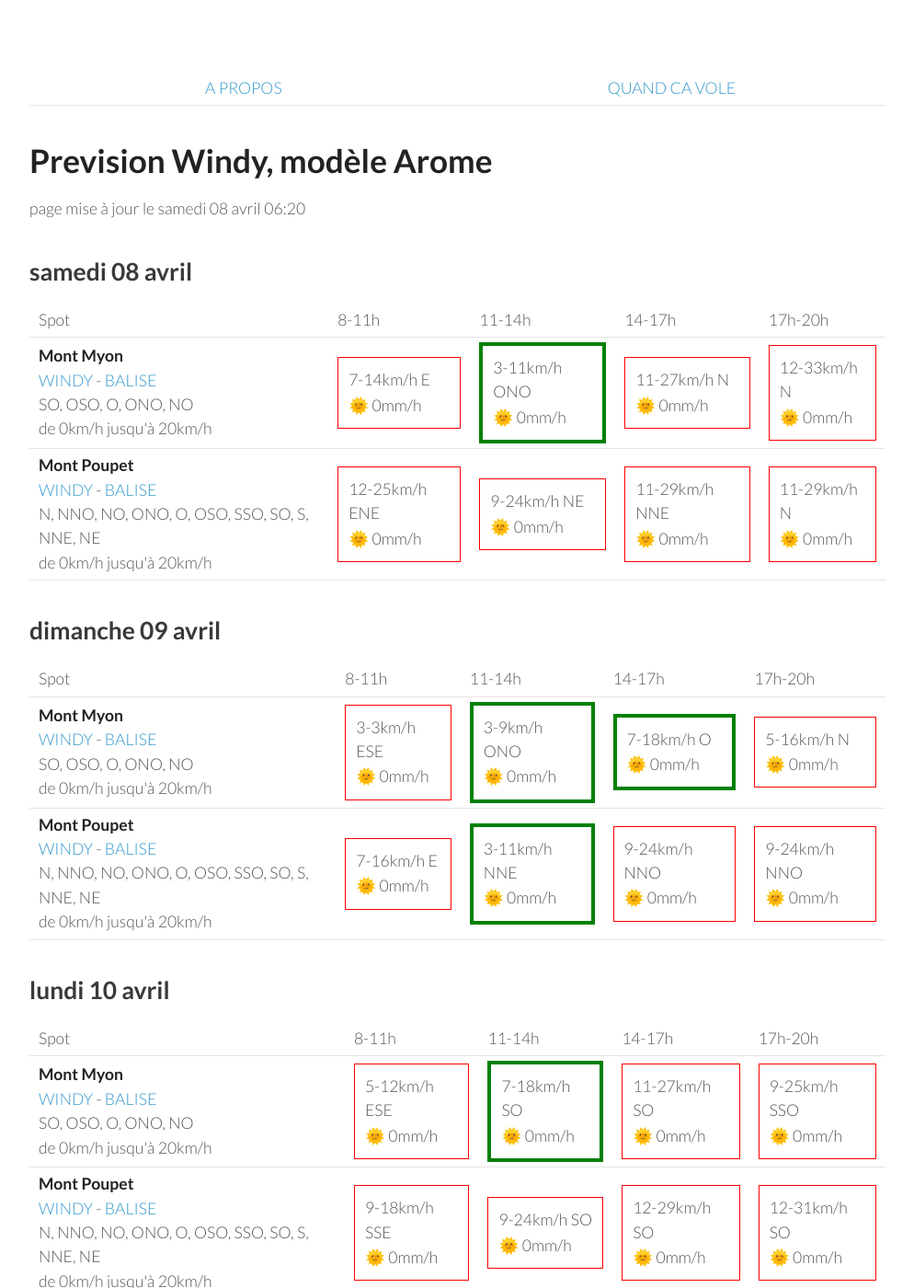
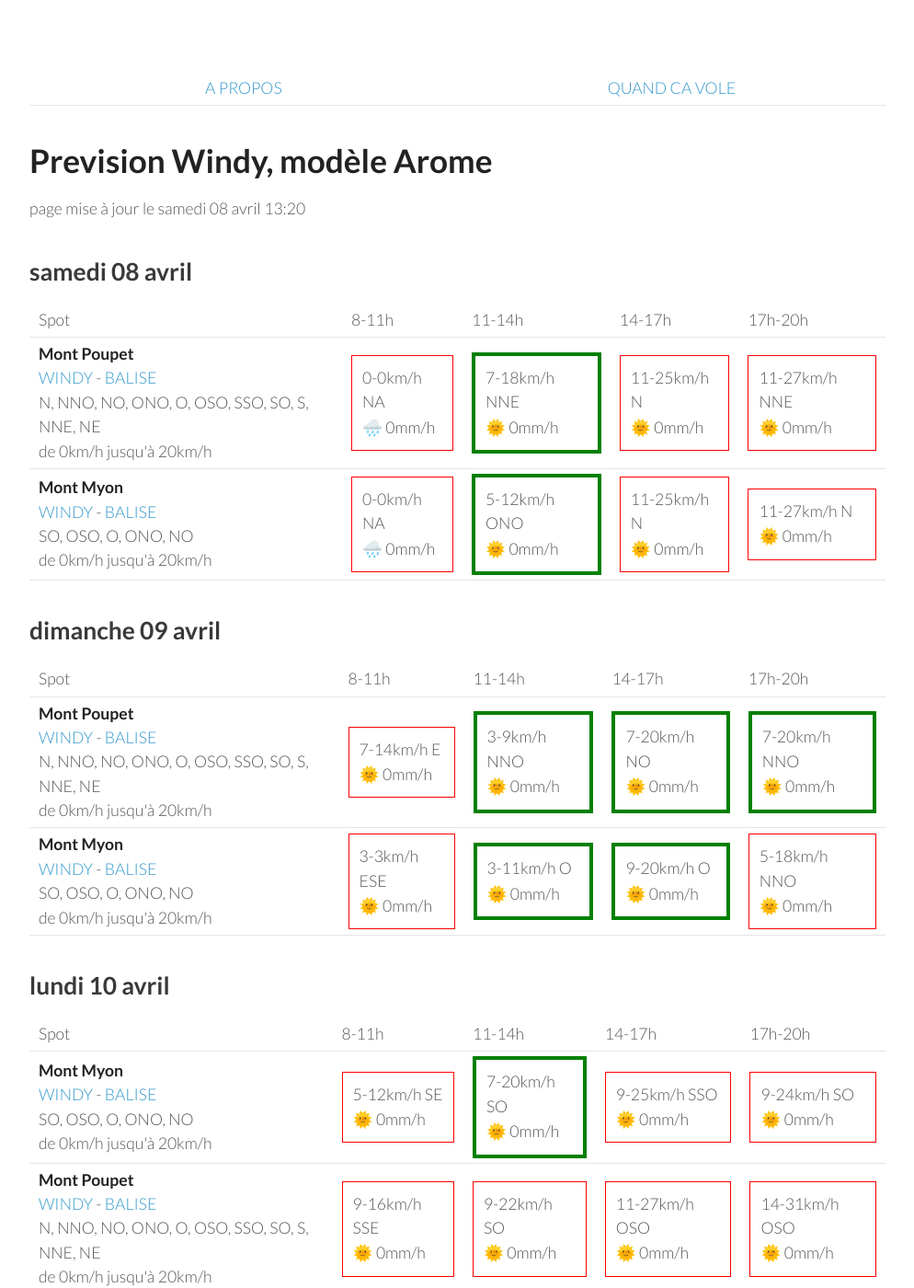
Before and after one commit to parapente-dans-le-nord/parapente-dans-le-nord.github.io, a Jekyll site: the page built from jura.markdown, in a window 1280 px wide and 1400 px high. Shown: the whole window at 92% size, without its empty margins (26-1020 px from the left). Built offline with Jekyll 4.4.1, drawn with Linux system fonts in a browser that asks for light colours; some of the changed text lies outside the part shown.

Commit message:
update index.markdown

```diff
--- a/jura.markdown
+++ b/jura.markdown
@@ -7,7 +7,7 @@ title:  "Tous les spots"
 {: .links}
 
 # Prevision Windy, modèle Arome
-page mise à jour le samedi 08 avril 06:20
+page mise à jour le samedi 08 avril 13:20
 
 ## samedi 08 avril
 
@@ -22,23 +22,21 @@ page mise à jour le samedi 08 avril 06:20
       <td>17h-20h</td>
     </tr>
 <tr>
-        <td><strong>Mont Myon</strong><br><a href="https://windy.com/46.331/5.397?45.898,5.394,8,m:eWoagj8">WINDY</a> - <span class=""><a href="http://www.balisemeteo.com/balise.php?idBalise=70">BALISE</a> </span><br> <span class="vent-favorable">SO, OSO, O, ONO, NO</span><br><span class="force-vent">de 0km/h jusqu'à 20km/h</span> </td>
+        <td><strong>Mont Poupet</strong><br><a href="https://windy.com/46.970/5.876?46.541,5.876,8">WINDY</a> - <span class=""><a href="http://www.balisemeteo.com/balise.php?idBalise=92">BALISE</a> </span><br> <span class="vent-favorable">N, NNO, NO, ONO, O, OSO, SSO, SO, S, NNE, NE</span><br><span class="force-vent">de 0km/h jusqu'à 20km/h</span> </td>
 
-            <td><div class="not-flyable"><p>7-14km/h E</p><p>🌞 0mm/h</p></div></td>
-            <td><div class="flyable"><p>3-11km/h ONO</p><p>🌞 0mm/h</p></div></td>
-            <td><div class="not-flyable"><p>11-27km/h N</p><p>🌞 0mm/h</p></div></td>
-            <td><div class="not-flyable"><p>12-33km/h N</p><p>🌞 0mm/h</p></div></td>
-
+            <td><div class="not-flyable"><p>0-0km/h NA</p><p>🌧️ 0mm/h</p></div></td>
+            <td><div class="flyable"><p>7-18km/h NNE</p><p>🌞 0mm/h</p></div></td>
+            <td><div class="not-flyable"><p>11-25km/h N</p><p>🌞 0mm/h</p></div></td>
+            <td><div class="not-flyable"><p>11-27km/h NNE</p><p>🌞 0mm/h</p></div></td>
 
     </tr>
 <tr>
-        <td><strong>Mont Poupet</strong><br><a href="https://windy.com/46.970/5.876?46.541,5.876,8">WINDY</a> - <span class=""><a href="http://www.balisemeteo.com/balise.php?idBalise=92">BALISE</a> </span><br> <span class="vent-favorable">N, NNO, NO, ONO, O, OSO, SSO, SO, S, NNE, NE</span><br><span class="force-vent">de 0km/h jusqu'à 20km/h</span> </td>
+        <td><strong>Mont Myon</strong><br><a href="https://windy.com/46.331/5.397?45.898,5.394,8,m:eWoagj8">WINDY</a> - <span class=""><a href="http://www.balisemeteo.com/balise.php?idBalise=70">BALISE</a> </span><br> <span class="vent-favorable">SO, OSO, O, ONO, NO</span><br><span class="force-vent">de 0km/h jusqu'à 20km/h</span> </td>
 
-            <td><div class="not-flyable"><p>12-25km/h ENE</p><p>🌞 0mm/h</p></div></td>
-            <td><div class="not-flyable"><p>9-24km/h NE</p><p>🌞 0mm/h</p></div></td>
-            <td><div class="not-flyable"><p>11-29km/h NNE</p><p>🌞 0mm/h</p></div></td>
-            <td><div class="not-flyable"><p>11-29km/h N</p><p>🌞 0mm/h</p></div></td>
-
+            <td><div class="not-flyable"><p>0-0km/h NA</p><p>🌧️ 0mm/h</p></div></td>
+            <td><div class="flyable"><p>5-12km/h ONO</p><p>🌞 0mm/h</p></div></td>
+            <td><div class="not-flyable"><p>11-25km/h N</p><p>🌞 0mm/h</p></div></td>
+            <td><div class="not-flyable"><p>11-27km/h N</p><p>🌞 0mm/h</p></div></td>
 
     </tr>
 
@@ -58,22 +56,22 @@ page mise à jour le samedi 08 avril 06:20
       <td>17h-20h</td>
     </tr>
 <tr>
-        <td><strong>Mont Myon</strong><br><a href="https://windy.com/46.331/5.397?45.898,5.394,8,m:eWoagj8">WINDY</a> - <span class=""><a href="http://www.balisemeteo.com/balise.php?idBalise=70">BALISE</a> </span><br> <span class="vent-favorable">SO, OSO, O, ONO, NO</span><br><span class="force-vent">de 0km/h jusqu'à 20km/h</span> </td>
+        <td><strong>Mont Poupet</strong><br><a href="https://windy.com/46.970/5.876?46.541,5.876,8">WINDY</a> - <span class=""><a href="http://www.balisemeteo.com/balise.php?idBalise=92">BALISE</a> </span><br> <span class="vent-favorable">N, NNO, NO, ONO, O, OSO, SSO, SO, S, NNE, NE</span><br><span class="force-vent">de 0km/h jusqu'à 20km/h</span> </td>
 
-            <td><div class="not-flyable"><p>3-3km/h ESE</p><p>🌞 0mm/h</p></div></td>
-            <td><div class="flyable"><p>3-9km/h ONO</p><p>🌞 0mm/h</p></div></td>
-            <td><div class="flyable"><p>7-18km/h O</p><p>🌞 0mm/h</p></div></td>
-            <td><div class="not-flyable"><p>5-16km/h N</p><p>🌞 0mm/h</p></div></td>
+            <td><div class="not-flyable"><p>7-14km/h E</p><p>🌞 0mm/h</p></div></td>
+            <td><div class="flyable"><p>3-9km/h NNO</p><p>🌞 0mm/h</p></div></td>
+            <td><div class="flyable"><p>7-20km/h NO</p><p>🌞 0mm/h</p></div></td>
+            <td><div class="flyable"><p>7-20km/h NNO</p><p>🌞 0mm/h</p></div></td>
 
 
     </tr>
 <tr>
-        <td><strong>Mont Poupet</strong><br><a href="https://windy.com/46.970/5.876?46.541,5.876,8">WINDY</a> - <span class=""><a href="http://www.balisemeteo.com/balise.php?idBalise=92">BALISE</a> </span><br> <span class="vent-favorable">N, NNO, NO, ONO, O, OSO, SSO, SO, S, NNE, NE</span><br><span class="force-vent">de 0km/h jusqu'à 20km/h</span> </td>
+        <td><strong>Mont Myon</strong><br><a href="https://windy.com/46.331/5.397?45.898,5.394,8,m:eWoagj8">WINDY</a> - <span class=""><a href="http://www.balisemeteo.com/balise.php?idBalise=70">BALISE</a> </span><br> <span class="vent-favorable">SO, OSO, O, ONO, NO</span><br><span class="force-vent">de 0km/h jusqu'à 20km/h</span> </td>
 
-            <td><div class="not-flyable"><p>7-16km/h E</p><p>🌞 0mm/h</p></div></td>
-            <td><div class="flyable"><p>3-11km/h NNE</p><p>🌞 0mm/h</p></div></td>
-            <td><div class="not-flyable"><p>9-24km/h NNO</p><p>🌞 0mm/h</p></div></td>
-            <td><div class="not-flyable"><p>9-24km/h NNO</p><p>🌞 0mm/h</p></div></td>
+            <td><div class="not-flyable"><p>3-3km/h ESE</p><p>🌞 0mm/h</p></div></td>
+            <td><div class="flyable"><p>3-11km/h O</p><p>🌞 0mm/h</p></div></td>
+            <td><div class="flyable"><p>9-20km/h O</p><p>🌞 0mm/h</p></div></td>
+            <td><div class="not-flyable"><p>5-18km/h NNO</p><p>🌞 0mm/h</p></div></td>
 
 
     </tr>
@@ -96,20 +94,20 @@ page mise à jour le samedi 08 avril 06:20
 <tr>
         <td><strong>Mont Myon</strong><br><a href="https://windy.com/46.331/5.397?45.898,5.394,8,m:eWoagj8">WINDY</a> - <span class=""><a href="http://www.balisemeteo.com/balise.php?idBalise=70">BALISE</a> </span><br> <span class="vent-favorable">SO, OSO, O, ONO, NO</span><br><span class="force-vent">de 0km/h jusqu'à 20km/h</span> </td>
 
-            <td><div class="not-flyable"><p>5-12km/h ESE</p><p>🌞 0mm/h</p></div></td>
-            <td><div class="flyable"><p>7-18km/h SO</p><p>🌞 0mm/h</p></div></td>
-            <td><div class="not-flyable"><p>11-27km/h SO</p><p>🌞 0mm/h</p></div></td>
+            <td><div class="not-flyable"><p>5-12km/h SE</p><p>🌞 0mm/h</p></div></td>
+            <td><div class="flyable"><p>7-20km/h SO</p><p>🌞 0mm/h</p></div></td>
             <td><div class="not-flyable"><p>9-25km/h SSO</p><p>🌞 0mm/h</p></div></td>
+            <td><div class="not-flyable"><p>9-24km/h SO</p><p>🌞 0mm/h</p></div></td>
 
 
     </tr>
 <tr>
         <td><strong>Mont Poupet</strong><br><a href="https://windy.com/46.970/5.876?46.541,5.876,8">WINDY</a> - <span class=""><a href="http://www.balisemeteo.com/balise.php?idBalise=92">BALISE</a> </span><br> <span class="vent-favorable">N, NNO, NO, ONO, O, OSO, SSO, SO, S, NNE, NE</span><br><span class="force-vent">de 0km/h jusqu'à 20km/h</span> </td>
 
-            <td><div class="not-flyable"><p>9-18km/h SSE</p><p>🌞 0mm/h</p></div></td>
-            <td><div class="not-flyable"><p>9-24km/h SO</p><p>🌞 0mm/h</p></div></td>
-            <td><div class="not-flyable"><p>12-29km/h SO</p><p>🌞 0mm/h</p></div></td>
-            <td><div class="not-flyable"><p>12-31km/h SO</p><p>🌞 0mm/h</p></div></td>
+            <td><div class="not-flyable"><p>9-16km/h SSE</p><p>🌞 0mm/h</p></div></td>
+            <td><div class="not-flyable"><p>9-22km/h SO</p><p>🌞 0mm/h</p></div></td>
+            <td><div class="not-flyable"><p>11-27km/h OSO</p><p>🌞 0mm/h</p></div></td>
+            <td><div class="not-flyable"><p>14-31km/h OSO</p><p>🌞 0mm/h</p></div></td>
 
 
     </tr>
@@ -132,20 +130,20 @@ page mise à jour le samedi 08 avril 06:20
 <tr>
         <td><strong>Mont Myon</strong><br><a href="https://windy.com/46.331/5.397?45.898,5.394,8,m:eWoagj8">WINDY</a> - <span class=""><a href="http://www.balisemeteo.com/balise.php?idBalise=70">BALISE</a> </span><br> <span class="vent-favorable">SO, OSO, O, ONO, NO</span><br><span class="force-vent">de 0km/h jusqu'à 20km/h</span> </td>
 
-            <td><div class="not-flyable"><p>7-18km/h SSO</p><p>🌧 1.5mm/h</p></div></td>
-            <td><div class="flyable"><p>7-20km/h OSO</p><p>🌧 0.4mm/h</p></div></td>
-            <td><div class="not-flyable"><p>9-25km/h ONO</p><p>🌞 0mm/h</p></div></td>
-            <td><div class="not-flyable"><p>9-24km/h ONO</p><p>🌞 0mm/h</p></div></td>
+            <td><div class="flyable"><p>5-18km/h OSO</p><p>🌧 2mm/h</p></div></td>
+            <td><div class="flyable"><p>5-14km/h SO</p><p>🌧 1.5mm/h</p></div></td>
+            <td><div class="flyable"><p>5-18km/h OSO</p><p>🌧 0.2mm/h</p></div></td>
+            <td><div class="flyable"><p>5-20km/h SO</p><p>🌞 0mm/h</p></div></td>
 
 
     </tr>
 <tr>
         <td><strong>Mont Poupet</strong><br><a href="https://windy.com/46.970/5.876?46.541,5.876,8">WINDY</a> - <span class=""><a href="http://www.balisemeteo.com/balise.php?idBalise=92">BALISE</a> </span><br> <span class="vent-favorable">N, NNO, NO, ONO, O, OSO, SSO, SO, S, NNE, NE</span><br><span class="force-vent">de 0km/h jusqu'à 20km/h</span> </td>
 
-            <td><div class="not-flyable"><p>16-37km/h SO</p><p>🌧 1mm/h</p></div></td>
-            <td><div class="not-flyable"><p>16-40km/h OSO</p><p>🌧 0.6mm/h</p></div></td>
-            <td><div class="not-flyable"><p>14-35km/h O</p><p>🌞 0mm/h</p></div></td>
-            <td><div class="not-flyable"><p>12-35km/h O</p><p>🌞 0mm/h</p></div></td>
+            <td><div class="not-flyable"><p>16-33km/h OSO</p><p>🌧 4.9mm/h</p></div></td>
+            <td><div class="not-flyable"><p>16-37km/h OSO</p><p>🌧 0.9mm/h</p></div></td>
+            <td><div class="not-flyable"><p>18-40km/h OSO</p><p>🌧 0.2mm/h</p></div></td>
+            <td><div class="not-flyable"><p>16-42km/h OSO</p><p>🌞 0mm/h</p></div></td>
 
 
     </tr>
@@ -168,20 +166,20 @@ page mise à jour le samedi 08 avril 06:20
 <tr>
         <td><strong>Mont Myon</strong><br><a href="https://windy.com/46.331/5.397?45.898,5.394,8,m:eWoagj8">WINDY</a> - <span class=""><a href="http://www.balisemeteo.com/balise.php?idBalise=70">BALISE</a> </span><br> <span class="vent-favorable">SO, OSO, O, ONO, NO</span><br><span class="force-vent">de 0km/h jusqu'à 20km/h</span> </td>
 
-            <td><div class="not-flyable"><p>9-20km/h SSE</p><p>🌞 0mm/h</p></div></td>
-            <td><div class="not-flyable"><p>12-31km/h SSO</p><p>🌞 0mm/h</p></div></td>
-            <td><div class="not-flyable"><p>18-42km/h SO</p><p>🌞 0mm/h</p></div></td>
-            <td><div class="not-flyable"><p>14-44km/h O</p><p>🌧 0.4mm/h</p></div></td>
+            <td><div class="not-flyable"><p>16-33km/h S</p><p>🌞 0mm/h</p></div></td>
+            <td><div class="not-flyable"><p>18-40km/h SSO</p><p>🌧 0.7mm/h</p></div></td>
+            <td><div class="not-flyable"><p>18-46km/h SSO</p><p>🌧 2.4mm/h</p></div></td>
+            <td><div class="not-flyable"><p>14-40km/h ONO</p><p>🌧 6mm/h</p></div></td>
 
 
     </tr>
 <tr>
         <td><strong>Mont Poupet</strong><br><a href="https://windy.com/46.970/5.876?46.541,5.876,8">WINDY</a> - <span class=""><a href="http://www.balisemeteo.com/balise.php?idBalise=92">BALISE</a> </span><br> <span class="vent-favorable">N, NNO, NO, ONO, O, OSO, SSO, SO, S, NNE, NE</span><br><span class="force-vent">de 0km/h jusqu'à 20km/h</span> </td>
 
-            <td><div class="not-flyable"><p>12-25km/h S</p><p>🌞 0mm/h</p></div></td>
-            <td><div class="not-flyable"><p>22-46km/h SO</p><p>🌞 0mm/h</p></div></td>
-            <td><div class="not-flyable"><p>24-53km/h SO</p><p>🌞 0mm/h</p></div></td>
-            <td><div class="not-flyable"><p>20-53km/h OSO</p><p>🌧 1.5mm/h</p></div></td>
+            <td><div class="not-flyable"><p>22-46km/h SSO</p><p>🌞 0mm/h</p></div></td>
+            <td><div class="not-flyable"><p>24-51km/h SSO</p><p>🌧 1.6mm/h</p></div></td>
+            <td><div class="not-flyable"><p>24-55km/h SO</p><p>🌧 3.6mm/h</p></div></td>
+            <td><div class="not-flyable"><p>16-53km/h OSO</p><p>🌧 5mm/h</p></div></td>
 
 
     </tr>
@@ -189,3 +187,39 @@ page mise à jour le samedi 08 avril 06:20
 </tbody>
 </table>
 {:/}
+## jeudi 13 avril
+
+{::nomarkdown}
+<table>
+  <tbody>
+    <tr>
+      <td>Spot</td>
+      <td>8-11h</td>
+      <td>11-14h</td>
+      <td>14-17h</td>
+      <td>17h-20h</td>
+    </tr>
+<tr>
+        <td><strong>Mont Myon</strong><br><a href="https://windy.com/46.331/5.397?45.898,5.394,8,m:eWoagj8">WINDY</a> - <span class=""><a href="http://www.balisemeteo.com/balise.php?idBalise=70">BALISE</a> </span><br> <span class="vent-favorable">SO, OSO, O, ONO, NO</span><br><span class="force-vent">de 0km/h jusqu'à 20km/h</span> </td>
+
+            <td><div class="not-flyable"><p>5-11km/h SSE</p><p>🌞 0mm/h</p></div></td>
+            <td><div class="not-flyable"><p>11-25km/h OSO</p><p>🌧 0.3mm/h</p></div></td>
+            <td><div class="not-flyable"><p>12-31km/h O</p><p>🌧 0.3mm/h</p></div></td>
+            <td><div class="not-flyable"><p>7-31km/h NNO</p><p>🌧 1.1mm/h</p></div></td>
+
+
+    </tr>
+<tr>
+        <td><strong>Mont Poupet</strong><br><a href="https://windy.com/46.970/5.876?46.541,5.876,8">WINDY</a> - <span class=""><a href="http://www.balisemeteo.com/balise.php?idBalise=92">BALISE</a> </span><br> <span class="vent-favorable">N, NNO, NO, ONO, O, OSO, SSO, SO, S, NNE, NE</span><br><span class="force-vent">de 0km/h jusqu'à 20km/h</span> </td>
+
+            <td><div class="not-flyable"><p>14-31km/h SO</p><p>🌧 0.3mm/h</p></div></td>
+            <td><div class="not-flyable"><p>16-38km/h OSO</p><p>🌞 0mm/h</p></div></td>
+            <td><div class="not-flyable"><p>14-38km/h OSO</p><p>🌧 0.3mm/h</p></div></td>
+            <td><div class="not-flyable"><p>14-37km/h O</p><p>🌧 1mm/h</p></div></td>
+
+
+    </tr>
+
+</tbody>
+</table>
+{:/}
```
